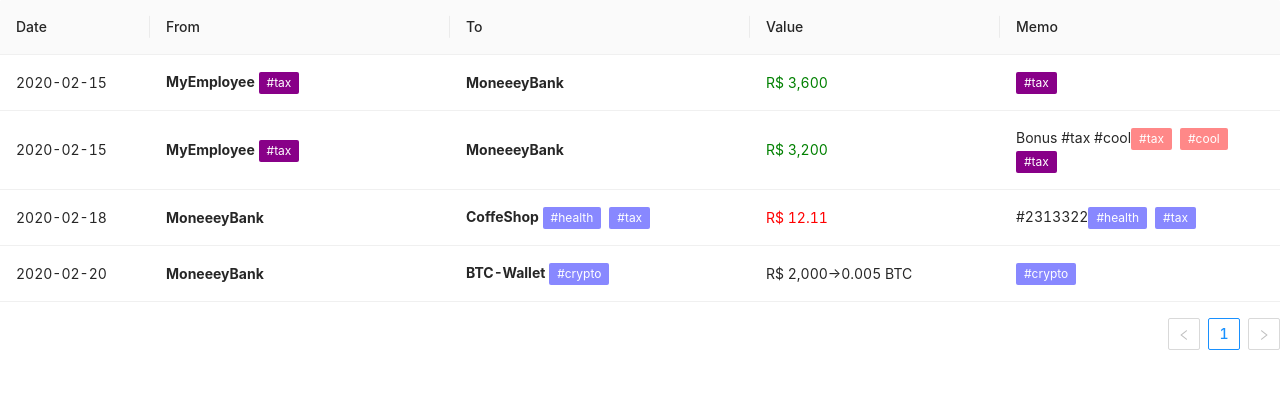
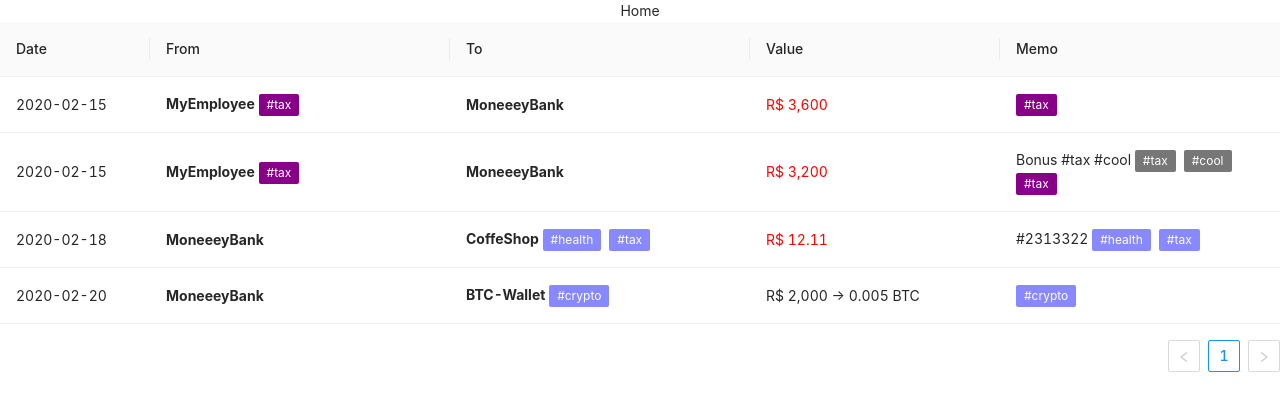
Before and after one commit to moneeey/moneeey, a React (Create React App) app: page / in a window 1280 px wide. Shown: the top 410 px of the page. Built offline with nearby package versions, Linux system fonts and the light colour scheme.

Commit message:
Improved Tags, added Navigation and created MoneeeyStore

```diff
--- a/src/Account.tsx
+++ b/src/Account.tsx
@@ -20,6 +20,7 @@ export interface IAccount extends IBaseEntity {
 export class AccountStore {
   accountsByUuid: { [account_uuid: string]: IAccount } = {};
   accountsList: IAccount[] = [];
+  referenceAccount: TAccountUUID = "";
 
   add(account: IAccount) {
     this.accountsByUuid = {
@@ -40,4 +41,12 @@ export class AccountStore {
   findUuidByName(name: string) {
     return this.findByName(name).account_uuid;
   }
+
+  setReferenceAccount(account: IAccount) {
+    this.referenceAccount = account.account_uuid;
+  }
+
+  get getReferenceAccountUuid() {
+    return this.referenceAccount;
+  }
 }
--- a/src/App.tsx
+++ b/src/App.tsx
@@ -1,134 +1,29 @@
 import React from "react";
 import "./App.css";
 import "antd/dist/antd.css";
-import { EntityType, generateUuid, TMonetary } from "./Entity";
-import { TAccountUUID, AccountType, AccountStore } from "./Account";
+import { TMonetary } from "./Entity";
+import { TAccountUUID } from "./Account";
 import { ITransaction } from "./Transaction";
-import { CurrencyStore } from "./Currency";
-import { Table, Tag } from "antd";
+import { Table } from "antd";
+import MoneeeyStore, { MoneeeyProvider } from "./MoneeeyStore";
+import {
+  SampleAccounts,
+  SampleCurrencies,
+  SampleTransactions,
+} from "./Samples";
+import {
+  TagsMemo,
+  TagsFromAcct,
+  TagsToAcct,
+  TagsHighlightProvider,
+} from "./Tags";
 
-const currencyStore = new CurrencyStore();
-const accountStore = new AccountStore();
+const moneeeyStore = new MoneeeyStore();
+const currencyStore = moneeeyStore.currencies;
+const accountStore = moneeeyStore.accounts;
 
-currencyStore.add({
-  entity_type: EntityType.CURRENCY,
-  currency_uuid: generateUuid(),
-  name: "Brazillian Real",
-  short: "BRL",
-  prefix: "R$ ",
-  suffix: "",
-  tags: [],
-});
-currencyStore.add({
-  entity_type: EntityType.CURRENCY,
-  currency_uuid: generateUuid(),
-  name: "Bitcoin",
-  short: "BTC",
-  prefix: "",
-  suffix: " BTC",
-  tags: [],
-});
-
-const Accounts = [
-  {
-    entity_type: EntityType.ACCOUNT,
-    account_uuid: generateUuid(),
-    name: "MoneeeyBank",
-    currency_uuid: currencyStore.findUuidByName("BRL"),
-    created: "2020-02-15",
-    type: AccountType.CHECKING,
-    tags: [],
-  },
-  {
-    entity_type: EntityType.ACCOUNT,
-    account_uuid: generateUuid(),
-    name: "MyEmployee",
-    currency_uuid: currencyStore.findUuidByName("BRL"),
-    created: "2020-02-15",
-    type: AccountType.PAYEE,
-    tags: ["tax"],
-  },
-  {
-    entity_type: EntityType.ACCOUNT,
-    account_uuid: generateUuid(),
-    name: "SuperGroceriesMarket",
-    currency_uuid: currencyStore.findUuidByName("BRL"),
-    created: "2020-02-15",
-    type: AccountType.PAYEE,
-    tags: ["groceries"],
-  },
-  {
-    entity_type: EntityType.ACCOUNT,
-    account_uuid: generateUuid(),
-    name: "CoffeShop",
-    currency_uuid: currencyStore.findUuidByName("BRL"),
-    created: "2020-02-15",
-    type: AccountType.PAYEE,
-    tags: ["health", "tax"],
-  },
-  {
-    entity_type: EntityType.ACCOUNT,
-    account_uuid: generateUuid(),
-    name: "BTC-Wallet",
-    currency_uuid: currencyStore.findUuidByName("BTC"),
-    created: "2020-02-20",
-    type: AccountType.CHECKING,
-    tags: ["crypto"],
-  },
-];
-Accounts.forEach((a) => accountStore.add(a));
-const ReferenceAccount = Accounts[0].account_uuid;
-const HighlightTag = React.createContext({
-  tag: "",
-  setTag: (tag: string) => {},
-});
-
-const Transactions: ITransaction[] = [
-  {
-    entity_type: EntityType.TRANSACTION,
-    transaction_uuid: generateUuid(),
-    date: "2020-02-15",
-    from_account: Accounts[1].account_uuid,
-    to_account: Accounts[0].account_uuid,
-    from_value: 3600,
-    to_value: 3600,
-    memo: "",
-    tags: [],
-  },
-  {
-    entity_type: EntityType.TRANSACTION,
-    transaction_uuid: generateUuid(),
-    date: "2020-02-15",
-    from_account: Accounts[1].account_uuid,
-    to_account: Accounts[0].account_uuid,
-    from_value: 3200,
-    to_value: 3200,
-    memo: "Bonus #tax #cool",
-    tags: ["tax", "cool"],
-  },
-  {
-    entity_type: EntityType.TRANSACTION,
-    transaction_uuid: generateUuid(),
-    date: "2020-02-18",
-    from_account: Accounts[0].account_uuid,
-    to_account: Accounts[3].account_uuid,
-    from_value: 12.11,
-    to_value: 12.11,
-    memo: "##2313322",
-    tags: [],
-  },
-  {
-    entity_type: EntityType.TRANSACTION,
-    transaction_uuid: generateUuid(),
-    date: "2020-02-20",
-    from_account: Accounts[0].account_uuid,
-    to_account: Accounts[4].account_uuid,
-    from_value: 2000,
-    to_value: 0.005381138,
-    memo: "",
-    tags: [],
-  },
-];
+SampleCurrencies.forEach((c) => currencyStore.add(c));
+SampleAccounts.forEach((a) => accountStore.add(a));
 
 const formatterForAccount = (account_uuid: TAccountUUID) => {
   const account = accountStore.findByUuid(account_uuid);
@@ -139,67 +34,48 @@ const formatterForAccount = (account_uuid: TAccountUUID) => {
 const transactionValueFormatter = (_value: string, row: ITransaction) => {
   const formatter_to_acct = formatterForAccount(row.to_account);
   if (row.from_value === row.to_value) {
-    const color = row.to_account === ReferenceAccount ? "green" : "red";
+    const color =
+      row.to_account === accountStore.getReferenceAccountUuid ? "green" : "red";
     return (
       <span style={{ color: color }}>{formatter_to_acct(row.to_value)}</span>
     );
   }
   const formatter_from_acct = formatterForAccount(row.from_account);
   return (
-    formatter_from_acct(row.from_value) + "->" + formatter_to_acct(row.to_value)
+    formatter_from_acct(row.from_value) +
+    " -> " +
+    formatter_to_acct(row.to_value)
   );
 };
 
-const TagsRenderer = (color: string, newTags: string[]) => {
-  const highlighting = React.useContext(HighlightTag);
-  return (
-    <span>
-      {newTags.map((t: string) => (
-        <Tag
-          key={t}
-          color={highlighting.tag === t ? "#FF88FF" : color}
-          onMouseOver={() => highlighting.setTag(t)}
-          onMouseOut={() => highlighting.setTag("")}
-        >
-          #{t}
-        </Tag>
-      ))}
-    </span>
-  );
-};
-
-const renderMemoTags = (tags: string[]) => TagsRenderer("#FF8888", tags);
-const renderFromTags = (tags: string[]) => TagsRenderer("#880088", tags);
-const renderToTags = (tags: string[]) => TagsRenderer("#8888ff", tags);
-
-const accountValueFormatter = (renderTags: any) => (
+const accountValueFormatter = (TagsComponent: any) => (
   value: string,
   _row: ITransaction
 ) => {
   const account = accountStore.findByUuid(value);
   return (
     <span>
-      <b>{account.name}</b> {renderTags(account.tags)}
+      <b>{account.name}</b> <TagsComponent tags={account.tags} />
     </span>
   );
 };
 
-const toAccountValueFormatter = accountValueFormatter(renderToTags);
-const fromAccountValueFormatter = accountValueFormatter(renderFromTags);
+const toAccountValueFormatter = accountValueFormatter(TagsToAcct);
+const fromAccountValueFormatter = accountValueFormatter(TagsFromAcct);
 
 const memoValueFormatter = (value: string, row: ITransaction) => {
   const from_acct = accountStore.findByUuid(row.from_account);
   const to_acct = accountStore.findByUuid(row.to_account);
-  const memo = value || "";
+  const memo = (value || "") + " ";
   const memo_tags = [...memo.matchAll(/[^#](#\w+)/g)].map((m) =>
     m[1].replace("#", "")
   );
   return (
     <span>
       {memo.replace("##", "#")}
-      {renderMemoTags(memo_tags)}
-      {renderFromTags(from_acct.tags)}
-      {renderToTags(to_acct.tags)}
+      <TagsMemo tags={memo_tags} />
+      <TagsFromAcct tags={from_acct.tags} />
+      <TagsToAcct tags={to_acct.tags} />
     </span>
   );
 };
@@ -228,12 +104,15 @@ const columns = [
 ];
 
 function App(): React.ReactElement {
-  const [tag, setTag] = React.useState("");
+  const [moneeeyStore] = React.useState(new MoneeeyStore());
   return (
     <div className="App">
-      <HighlightTag.Provider value={{ tag, setTag }}>
-        <Table columns={columns} dataSource={Transactions} />
-      </HighlightTag.Provider>
+      <MoneeeyProvider value={moneeeyStore}>
+        {moneeeyStore.navigation.area + " " + moneeeyStore.navigation.detail}
+        <TagsHighlightProvider>
+          <Table columns={columns} dataSource={SampleTransactions} />
+        </TagsHighlightProvider>
+      </MoneeeyProvider>
     </div>
   );
 }
--- /dev/null
+++ b/src/MoneeeyStore.tsx
@@ -0,0 +1,22 @@
+import React from "react";
+import { AccountStore } from "./Account";
+import { CurrencyStore } from "./Currency";
+import NavigationStore from "./Navigation";
+
+const MoneeeyContext = React.createContext({} as MoneeeyStore);
+
+export default class MoneeeyStore {
+  navigation: NavigationStore = new NavigationStore();
+  accounts: AccountStore = new AccountStore();
+  currencies: CurrencyStore = new CurrencyStore();
+}
+
+export function useStore(): MoneeeyStore {
+  return React.useContext(MoneeeyContext);
+}
+
+export function MoneeeyProvider({ value, children }: any) {
+  return (
+    <MoneeeyContext.Provider value={value}>{children}</MoneeeyContext.Provider>
+  );
+}
--- /dev/null
+++ b/src/Navigation.tsx
@@ -0,0 +1,17 @@
+export enum NavigationArea {
+  Home = "Home",
+  Tag = "Tag",
+  Accounts = "Accounts",
+  Payees = "Payees",
+  Currencies = "Currencies",
+}
+
+export default class NavigationStore {
+  area: NavigationArea = NavigationArea.Home;
+  detail: string = "";
+
+  navigate(area: NavigationArea, detail: string = "") {
+    this.area = area;
+    this.detail = detail;
+  }
+}
--- /dev/null
+++ b/src/Samples.tsx
@@ -0,0 +1,119 @@
+import { AccountType } from "./Account";
+import { EntityType, generateUuid } from "./Entity";
+import { ITransaction } from "./Transaction";
+
+export const SampleCurrencies = [
+  {
+    entity_type: EntityType.CURRENCY,
+    currency_uuid: generateUuid(),
+    name: "Brazillian Real",
+    short: "BRL",
+    prefix: "R$ ",
+    suffix: "",
+    tags: [],
+  },
+  {
+    entity_type: EntityType.CURRENCY,
+    currency_uuid: generateUuid(),
+    name: "Bitcoin",
+    short: "BTC",
+    prefix: "",
+    suffix: " BTC",
+    tags: [],
+  },
+];
+
+export const SampleAccounts = [
+  {
+    entity_type: EntityType.ACCOUNT,
+    account_uuid: generateUuid(),
+    name: "MoneeeyBank",
+    currency_uuid: SampleCurrencies[0].currency_uuid,
+    created: "2020-02-15",
+    type: AccountType.CHECKING,
+    tags: [],
+  },
+  {
+    entity_type: EntityType.ACCOUNT,
+    account_uuid: generateUuid(),
+    name: "MyEmployee",
+    currency_uuid: SampleCurrencies[0].currency_uuid,
+    created: "2020-02-15",
+    type: AccountType.PAYEE,
+    tags: ["tax"],
+  },
+  {
+    entity_type: EntityType.ACCOUNT,
+    account_uuid: generateUuid(),
+    name: "SuperGroceriesMarket",
+    currency_uuid: SampleCurrencies[0].currency_uuid,
+    created: "2020-02-15",
+    type: AccountType.PAYEE,
+    tags: ["groceries"],
+  },
+  {
+    entity_type: EntityType.ACCOUNT,
+    account_uuid: generateUuid(),
+    name: "CoffeShop",
+    currency_uuid: SampleCurrencies[0].currency_uuid,
+    created: "2020-02-15",
+    type: AccountType.PAYEE,
+    tags: ["health", "tax"],
+  },
+  {
+    entity_type: EntityType.ACCOUNT,
+    account_uuid: generateUuid(),
+    name: "BTC-Wallet",
+    currency_uuid: SampleCurrencies[1].currency_uuid,
+    created: "2020-02-20",
+    type: AccountType.CHECKING,
+    tags: ["crypto"],
+  },
+];
+
+export const SampleTransactions: ITransaction[] = [
+  {
+    entity_type: EntityType.TRANSACTION,
+    transaction_uuid: generateUuid(),
+    date: "2020-02-15",
+    from_account: SampleAccounts[1].account_uuid,
+    to_account: SampleAccounts[0].account_uuid,
+    from_value: 3600,
+    to_value: 3600,
+    memo: "",
+    tags: [],
+  },
+  {
+    entity_type: EntityType.TRANSACTION,
+    transaction_uuid: generateUuid(),
+    date: "2020-02-15",
+    from_account: SampleAccounts[1].account_uuid,
+    to_account: SampleAccounts[0].account_uuid,
+    from_value: 3200,
+    to_value: 3200,
+    memo: "Bonus #tax #cool",
+    tags: ["tax", "cool"],
+  },
+  {
+    entity_type: EntityType.TRANSACTION,
+    transaction_uuid: generateUuid(),
+    date: "2020-02-18",
+    from_account: SampleAccounts[0].account_uuid,
+    to_account: SampleAccounts[3].account_uuid,
+    from_value: 12.11,
+    to_value: 12.11,
+    memo: "##2313322",
+    tags: [],
+  },
+  {
+    entity_type: EntityType.TRANSACTION,
+    transaction_uuid: generateUuid(),
+    date: "2020-02-20",
+    from_account: SampleAccounts[0].account_uuid,
+    to_account: SampleAccounts[4].account_uuid,
+    from_value: 2000,
+    to_value: 0.005381138,
+    memo: "",
+    tags: [],
+  },
+];
--- /dev/null
+++ b/src/Tags.tsx
@@ -0,0 +1,65 @@
+import { Tag } from "antd";
+import React from "react";
+import { useStore } from "./MoneeeyStore";
+import { NavigationArea } from "./Navigation";
+
+const TagColors: { [_group: string]: string } = {
+  highlight: "#ff88ff",
+  memo: "#777777",
+  from: "#880088",
+  to: "#8888ff",
+};
+
+const HighlightTagContext = React.createContext({
+  tag: "",
+  setTag: (_tag: string) => {},
+});
+
+interface ITagsProp {
+  tags: string[];
+}
+
+interface IStyledTagsProp extends ITagsProp {
+  color: string;
+}
+
+function TagsRenderer({ color, tags }: IStyledTagsProp) {
+  const { tag, setTag } = React.useContext(HighlightTagContext);
+  const moneeeyStore = useStore();
+  return (
+    <span>
+      {tags.map((t: string) => (
+        <Tag
+          key={t}
+          color={TagColors[tag === t ? "highlight" : color]}
+          onMouseOver={() => setTag(t)}
+          onMouseOut={() => setTag("")}
+          onClick={() =>
+            moneeeyStore.navigation.navigate(NavigationArea.Tag, t)
+          }
+        >
+          #{t}
+        </Tag>
+      ))}
+    </span>
+  );
+}
+
+export function TagsMemo({ tags }: ITagsProp) {
+  return <TagsRenderer color={"memo"} tags={tags} />;
+}
+export function TagsFromAcct({ tags }: ITagsProp) {
+  return <TagsRenderer color={"from"} tags={tags} />;
+}
+export function TagsToAcct({ tags }: ITagsProp) {
+  return <TagsRenderer color={"to"} tags={tags} />;
+}
+
+export function TagsHighlightProvider({ children }: any) {
+  const [tag, setTag] = React.useState("");
+  return (
+    <HighlightTagContext.Provider value={{ tag, setTag }}>
+      {children}
+    </HighlightTagContext.Provider>
+  );
+}
```
